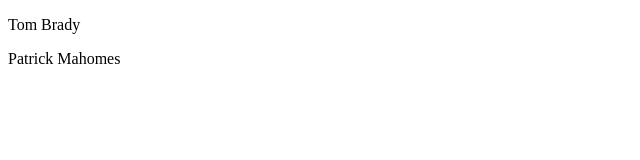
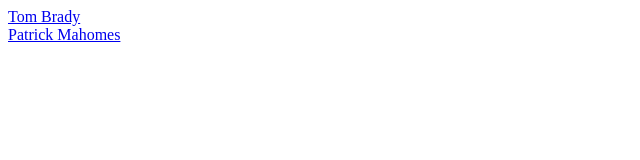
Before and after one commit to egrivalsky/superbowl-quarterbacks, a website: page views/index.html in a window 1280 px wide. Shown: the whole page, without its empty margins (0-640 px from the left). Drawn offline with Linux system fonts and the light colour scheme.

Commit message:
made links from the home page

```diff
--- a/views/index.html
+++ b/views/index.html
@@ -6,7 +6,8 @@
     <title>Superbowl Quarterbacks</title>
 </head>
 <body>
-    <p>Tom Brady</p>
-    <p>Patrick Mahomes</p>
+    <a href="/tom">Tom Brady</a>
+    <br>
+    <a href="/patrick">Patrick Mahomes</a>
 </body>
 </html>
```
